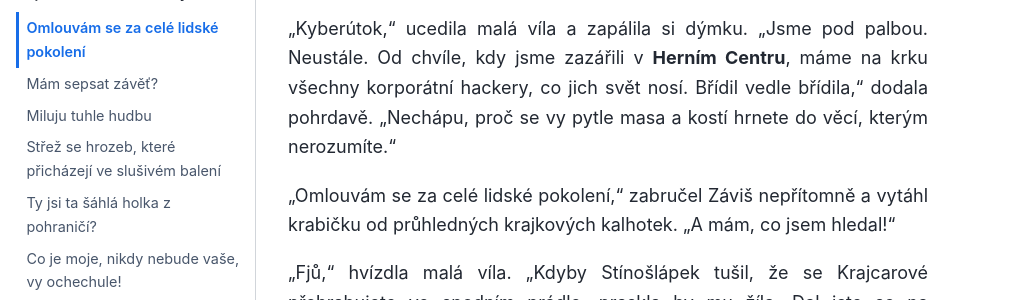
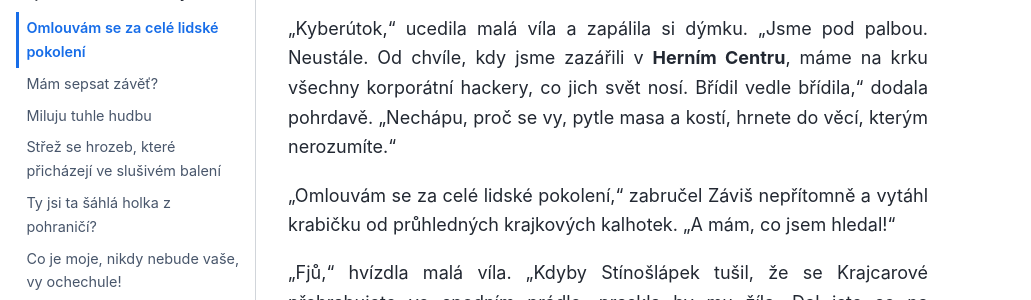
Before and after one commit to hanpari/sest-spolecniku, a Sphinx documentation site: the page built from source/sest_spolecniku/014-nove-hrozby/01.md, in a window 1280 px wide and 900 px high, scrolled down 1399 px. Shown: the part 213-513 px from the top of the window, without its empty margins (0-1031 px from the left). Built offline with Sphinx 7.4.7 and the Sphinx Book theme 1.1.4, drawn with Linux system fonts in a browser that asks for light colours; some of the changed text lies outside the part shown.

Commit message:
Update 01.md

```diff
--- a/source/sest_spolecniku/014-nove-hrozby/01.md
+++ b/source/sest_spolecniku/014-nove-hrozby/01.md
@@ -29,7 +29,7 @@
 
 "Co se děje, malá a bojovná?" optal se Záviš. Chytrou čelenku nosil od rána do večera a náhlá změna prostředí ho nepřekvapila.
 
-"Kyberútok," ucedila malá víla a zapálila si dýmku. "Jsme pod palbou. Neustále. Od chvíle, kdy jsme zazářili v **Herním Centru**, máme na krku všechny korporátní hackery, co jich svět nosí. Břídil vedle břídila," dodala pohrdavě. "Nechápu, proč se vy pytle masa a kostí hrnete do věcí, kterým nerozumíte."
+"Kyberútok," ucedila malá víla a zapálila si dýmku. "Jsme pod palbou. Neustále. Od chvíle, kdy jsme zazářili v **Herním Centru**, máme na krku všechny korporátní hackery, co jich svět nosí. Břídil vedle břídila," dodala pohrdavě. "Nechápu, proč se vy, pytle masa a kostí, hrnete do věcí, kterým nerozumíte."
 
 "Omlouvám se za celé lidské pokolení," zabručel Záviš nepřítomně a vytáhl krabičku od průhledných krajkových kalhotek. "A mám, co jsem hledal!"
 
@@ -105,7 +105,7 @@
 
 *A ten kluk není o nic lepší,* pomyslel si trpce. Od návštěvy **Šik&Šik** zaznamenal, že Gabriela, jak jí přibývalo sebevědomí způsobené *bioaktivními* krémy, cvičením a snad i sloučením s baronovou dcerou, po Jurajovi pokukuje.
 
-*Jak s ní mám potom vychovat bezcitné monstrum?* postěžoval si malé víle, důvěrnici svých posledních dnů.
+*Jak z ní mám potom vychovat bezcitné monstrum?* postěžoval si malé víle, důvěrnici svých posledních dnů.
 
 Ta si ho štítivě změřila: "Každý nemá vaše vrozené vlohy, Vaše Hnusnosti. A přestaňte myslet tak hlasitě. Vedu válku, jestli dovolíte."
 
```
Also changed, not shown: other parts of source/sest_spolecniku/014-nove-hrozby/01.md (+1 -1 lines).
